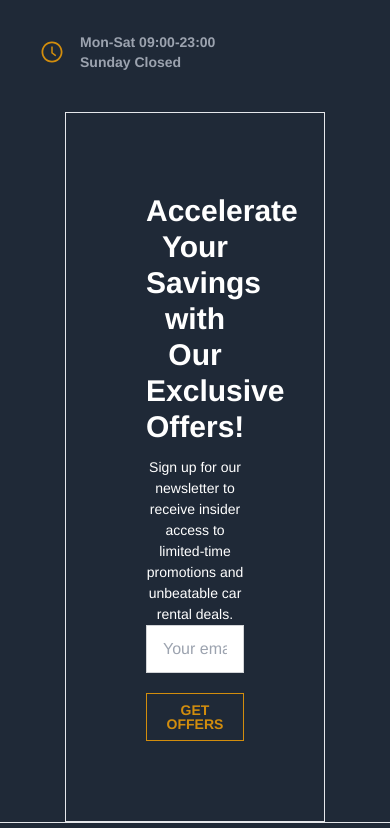
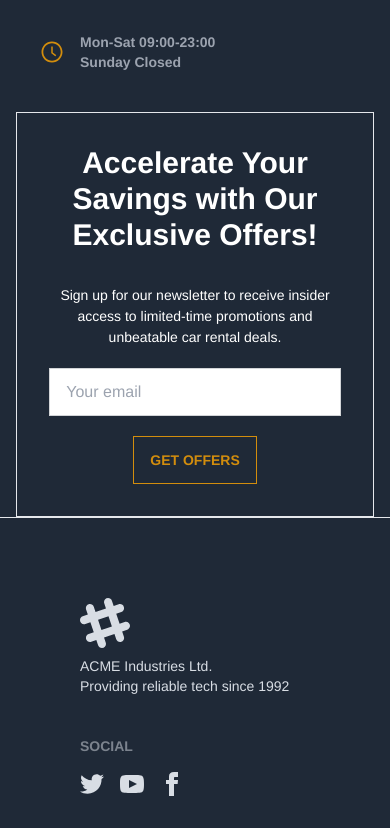
Before and after one commit to mutanim24/royal-rent-client, a React (Vite) app: page / in a window 390 px wide. Shown: the part 8516-9344 px from the top of the page. Built offline with nearby package versions, Linux system fonts and the light colour scheme; no server answers.

Commit message:
fixed responsive problem

```diff
--- a/src/pages/Home/Newslatter/Newslatter.jsx
+++ b/src/pages/Home/Newslatter/Newslatter.jsx
@@ -2,9 +2,9 @@ import React from 'react';
 
 const Newslatter = () => {
     return (
-        <div className='text-center p-20 border w-8/12 mx-auto'>
+        <div className='text-center p-8 md:p-20 border w-11/12 md:w-8/12 mx-auto'>
             <h2 className='text-3xl mb-3 font-bold'>Accelerate Your Savings with Our Exclusive Offers!</h2>
-            <p>Sign up for our newsletter to receive insider access to limited-time promotions and unbeatable car rental deals.</p>
+            <p className='py-5 md:py-0'>Sign up for our newsletter to receive insider access to limited-time promotions and unbeatable car rental deals.</p>
             <div>
                 <input type="text" placeholder="Your email" className="input input-bordered w-full rounded-none max-w-xs" />
                 <button className='btn rounded-none btn-outline outline-[#d28d0d] text-[#d28d0d] mt-5 md:mt-10 uppercase'>Get Offers</button>
```
